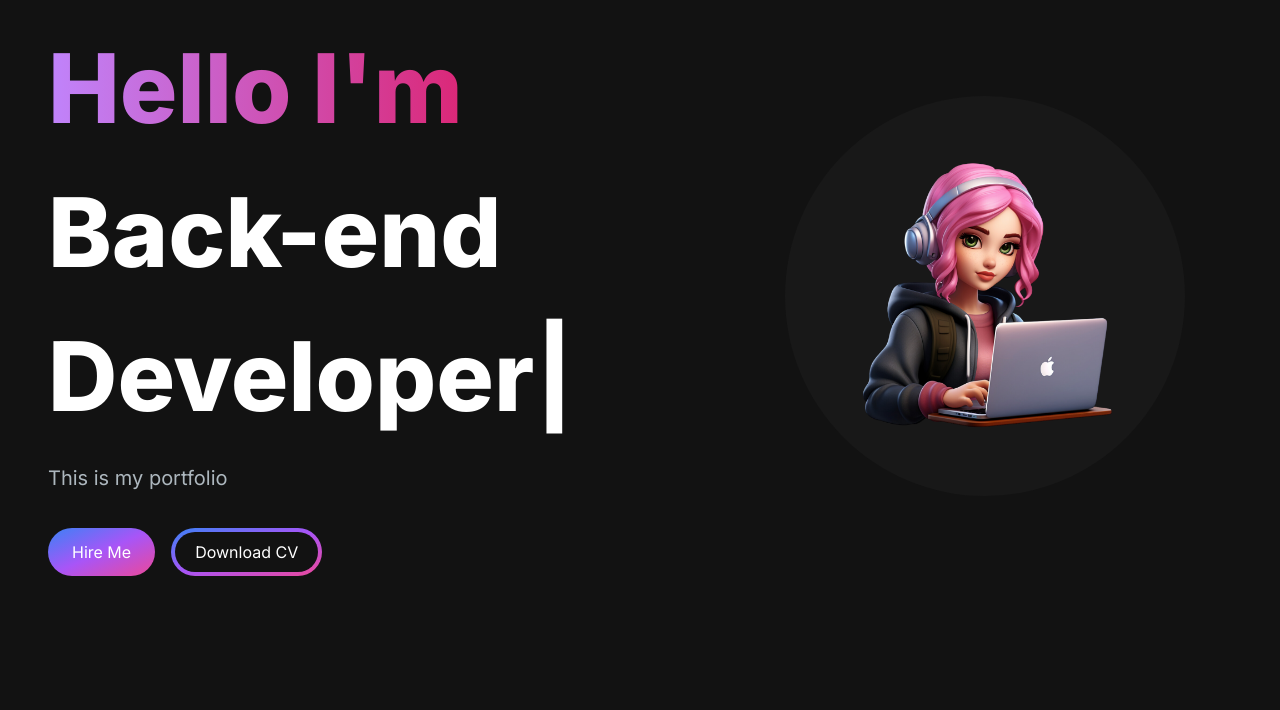
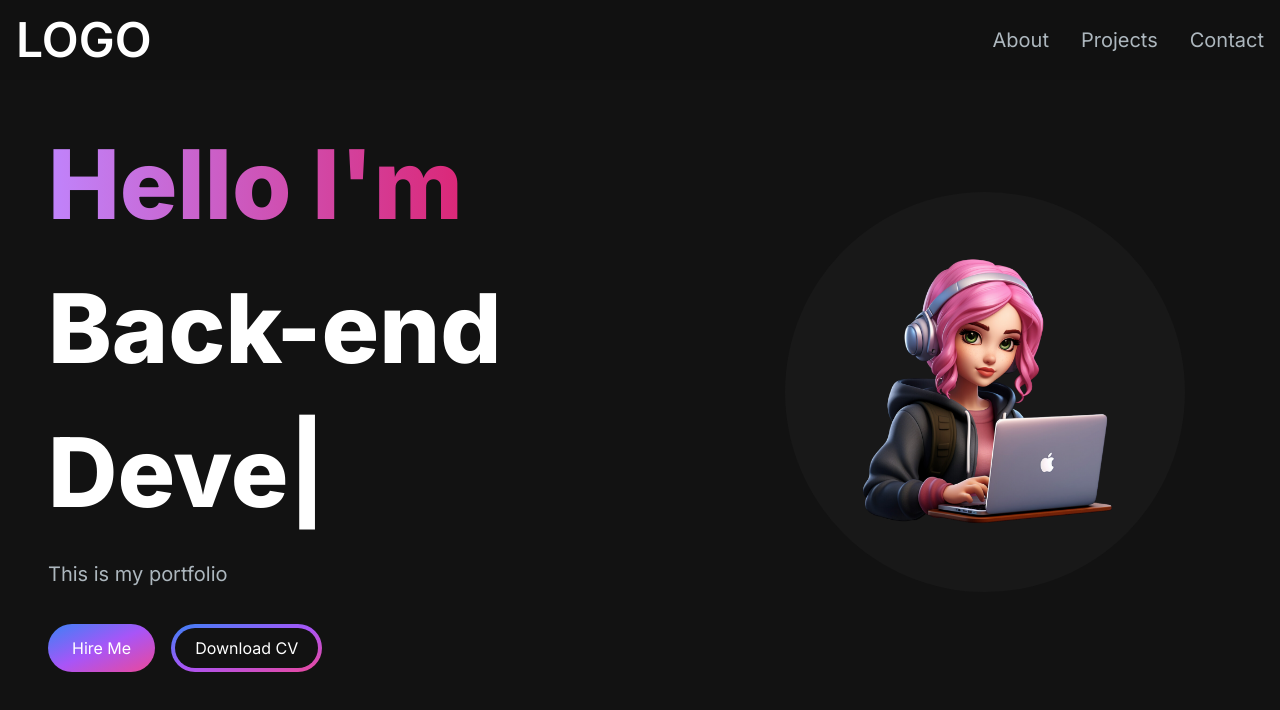
Before and after one commit to yikejason/nextjs-portfolio-website, a Next.js app: page / in a window 1280 px wide. Shown: the top 710 px of the page. Built offline with nearby package versions, Linux system fonts and the light colour scheme.

Commit message:
added navbar and menu overlay

```diff
--- a/package.json
+++ b/package.json
@@ -9,6 +9,7 @@
     "lint": "next lint"
   },
   "dependencies": {
+    "@heroicons/react": "^2.1.1",
     "next": "14.0.4",
     "react": "^18",
     "react-dom": "^18",
--- a/src/app/components/HeadSection.jsx
+++ b/src/app/components/HeadSection.jsx
@@ -15,7 +15,7 @@
             <br />
             <TypeAnimation
               sequence={[
-                'Jason',
+                'Jason Tian',
                 1000,
                 'Front-end Developer',
                 1000,
--- /dev/null
+++ b/src/app/components/MenuOverlay.jsx
@@ -0,0 +1,16 @@
+import React from 'react';
+import NavLink from './NavLink';
+
+const MenuOverlay = ({ links }) => {
+  return (
+    <ul className="flex flex-col py-4 items-center">
+      {links.map((item, index) => (
+        <li key={index}>
+          <NavLink key={index} href={item.path} title={item.title} />
+        </li>
+      ))}
+    </ul>
+  );
+};
+
+export default MenuOverlay;
--- /dev/null
+++ b/src/app/components/NavLink.jsx
@@ -0,0 +1,12 @@
+import Link from 'next/link';
+const NavLink = ({ href, title }) => {
+  return (
+    <Link
+      href={href}
+      className="block py-2 pl-3 pr-4 text-[#ADB7BE] sm:text-xl rounded md:p-0 hover:text-white"
+    >
+      {title}
+    </Link>
+  );
+};
+export default NavLink;
--- /dev/null
+++ b/src/app/components/Navbar.jsx
@@ -0,0 +1,65 @@
+'use client';
+import React, { useState } from 'react';
+import Link from 'next/link';
+import NavLink from './NavLink';
+import { Bars3Icon, XMarkIcon } from '@heroicons/react/24/solid';
+import MenuOverlay from './MenuOverlay';
+
+const NavLinks = [
+  {
+    title: 'About',
+    path: '#about',
+  },
+  {
+    title: 'Projects',
+    path: '#projects',
+  },
+  {
+    title: 'Contact',
+    path: '#contact',
+  },
+];
+const Navbar = () => {
+  const [navbarOpen, setNavbarOpen] = useState(false);
+  return (
+    <nav className="fixed top-0 left-0 right-0 z-10 bg-[#121212] bg-opacity-90">
+      <div className="flex flex-wrap lg:py-4 items-center justify-between mx-auto px-4 py-2">
+        <Link
+          href={'/'}
+          className="text-lg md:text-5xl text-white font-semibold"
+        >
+          LOGO
+        </Link>
+        <div className="mobile-menu block md:hidden">
+          {!navbarOpen ? (
+            <button
+              onClick={() => setNavbarOpen(true)}
+              className="flex items-center px-3 py-2 border rounded border-slate-200 text-slate-200 hover:text-white hover:border-white"
+            >
+              <Bars3Icon className="h-5 w-5" />
+            </button>
+          ) : (
+            <button
+              onClick={() => setNavbarOpen(false)}
+              className="flex items-center px-3 py-2 border rounded border-slate-200 text-slate-200 hover:text-white hover:border-white"
+            >
+              <XMarkIcon className="h-5 w-5" />
+            </button>
+          )}
+        </div>
+        <div className="menu hidden md:block md:w-auto" id="navbar">
+          <ul className="flex p-4 md:p-0 md:flex-row space-x-8 mt-0">
+            {NavLinks.map((item, i) => (
+              <li key={i}>
+                <NavLink title={item.title} href={item.path} />
+              </li>
+            ))}
+          </ul>
+        </div>
+      </div>
+      {navbarOpen ? <MenuOverlay links={NavLinks} /> : null}
+    </nav>
+  );
+};
+
+export default Navbar;
--- a/src/app/page.js
+++ b/src/app/page.js
@@ -1,9 +1,12 @@
 import Image from 'next/image';
 import HeadSection from './components/HeadSection';
+import Navbar from './components/Navbar';
+
 export default function Home() {
   return (
     <main className="flex min-h-screen flex-col bg-[#121212]">
-      <div className="container mx-auto px-12 py-4">
+      <Navbar />
+      <div className="container mx-auto mt-24 px-12 py-4">
         <HeadSection />
       </div>
     </main>
```
Also changed, not shown: 1 other file (tests, documents, lock files or other folders).
